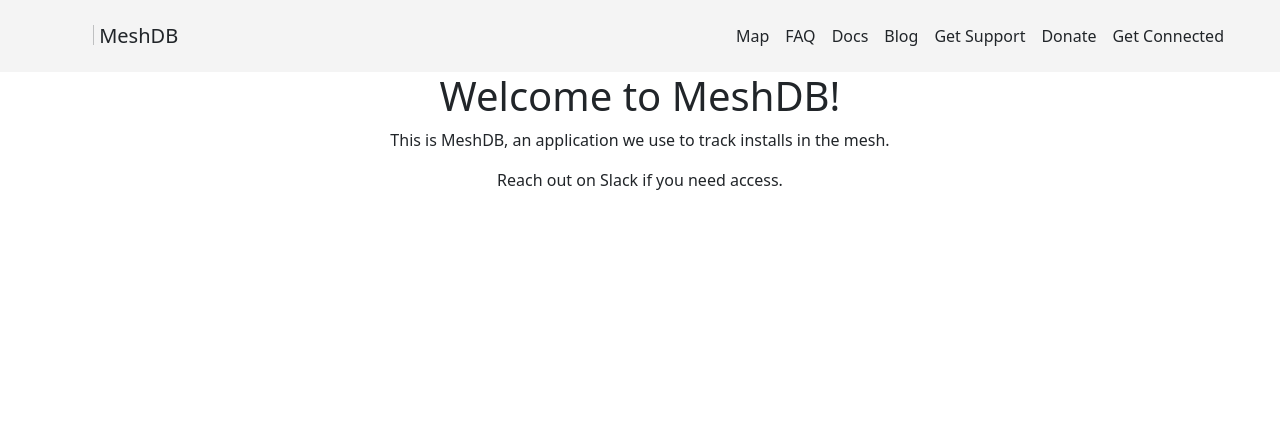
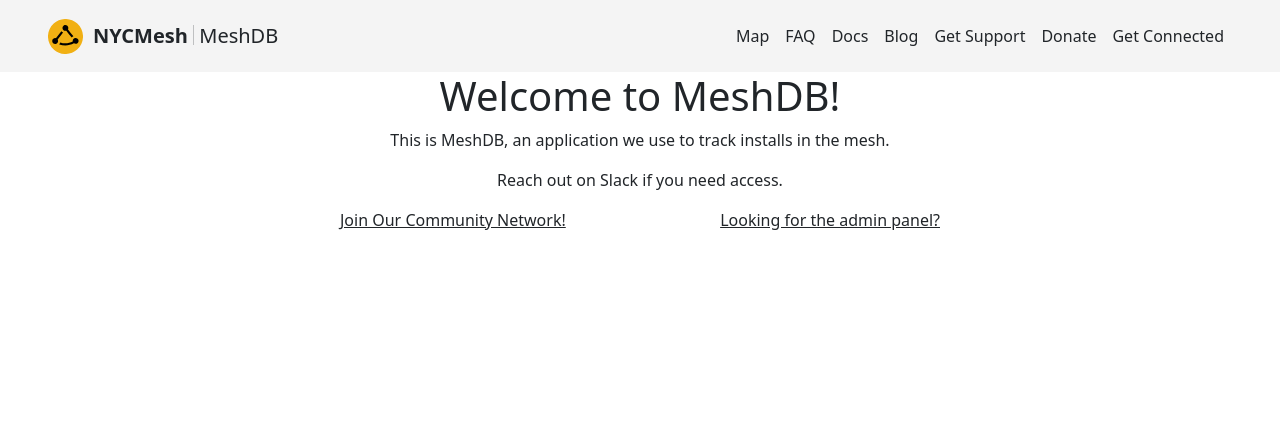
Before and after one commit to nycmeshnet/meshdb, a Django app: page / in a window 1280 px wide. Shown: the top 429 px of the page. Run offline with Django 4.2, Linux system fonts and the light colour scheme; parts of the project's set-up code (start-up, migrations or seed data) failed here and were passed over.

Commit message:
Add logo, update landing page

```diff
--- a/src/meshweb/templates/meshweb/index.html
+++ b/src/meshweb/templates/meshweb/index.html
@@ -37,9 +37,9 @@
   <body>
         <nav class="navbar navbar-expand-lg py-3">
       <div class="container-fluid max-width-container">
-        <img src="{{.Logo}}" width="45px" style="padding-right: 10px" />
+        <img src="/static/meshweb/logo.svg" width="45px" style="padding-right: 10px" />
         <a class="navbar-brand" href="https://www.nycmesh.net/"
-          ><strong>{{.Org}}</strong>
+          ><strong>NYCMesh</strong>
           <div class="vr" style="top: 0.1em; position: relative"></div>
           MeshDB</a
         >
@@ -85,10 +85,14 @@
         </div>
       </div>
     </nav>
-    <div style="display:flex; flex-direction:column; align-items: center; justify-content:center;">
+    <div style="display:flex; flex-direction:column; align-items: center;">
     <h1>Welcome to MeshDB!</h1>
     <p>This is MeshDB, an application we use to track installs in the mesh.</p>
     <p>Reach out on Slack if you need access.</p>
+    <div style="display:flex; flex-direction: row; justify-content: space-between; width:600px;">
+      <a href="https://forms.grandsvc.mesh.nycmesh.net">Join Our Community Network!</a>
+      <a href="/admin">Looking for the admin panel?</a>
+    </div>
     </div>
     <script src="https://cdn.jsdelivr.net/npm/bootstrap@5.3.2/dist/js/bootstrap.bundle.min.js" integrity="sha384-C6RzsynM9kWDrMNeT87bh95OGNyZPhcTNXj1NW7RuBCsyN/o0jlpcV8Qyq46cDfL" crossorigin="anonymous"></script>
   </body>
```
Also changed, not shown: src/meshweb/static/meshweb/logo.svg (added), static/meshweb/logo.svg (added).
